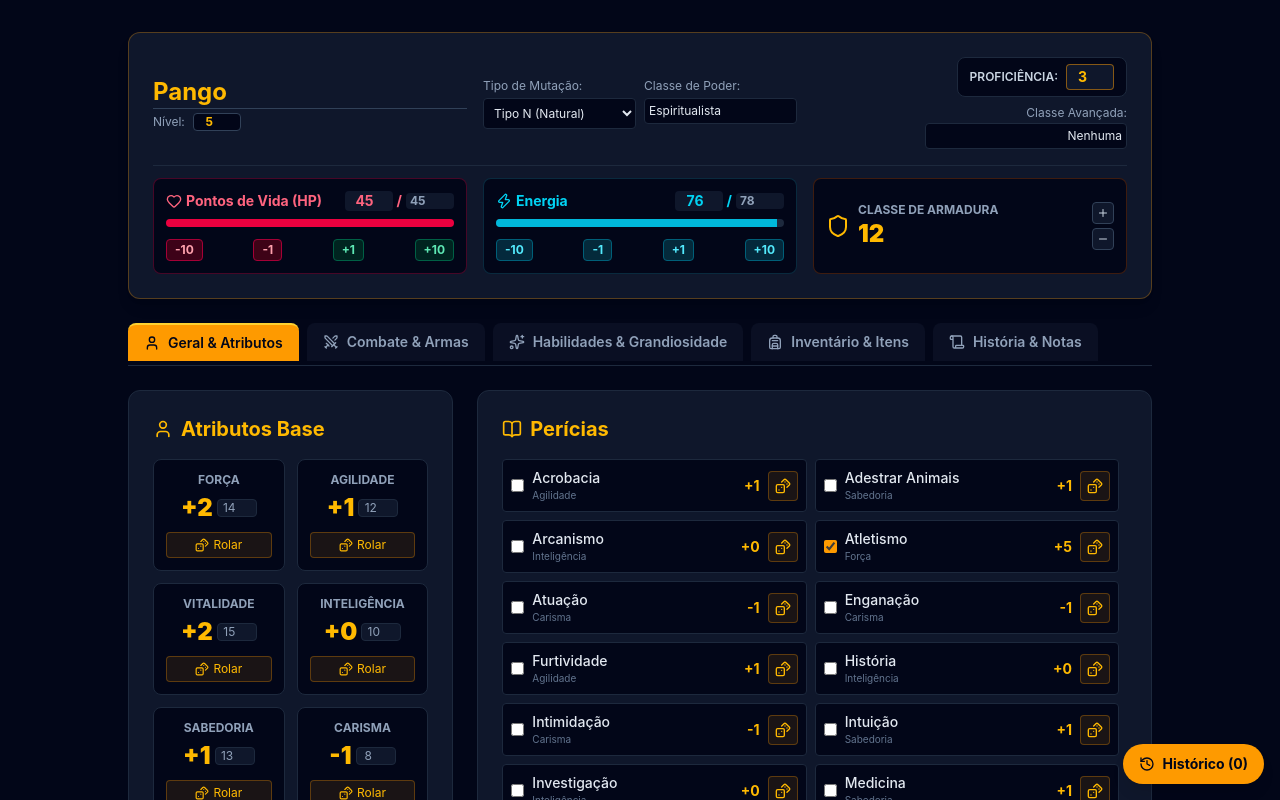
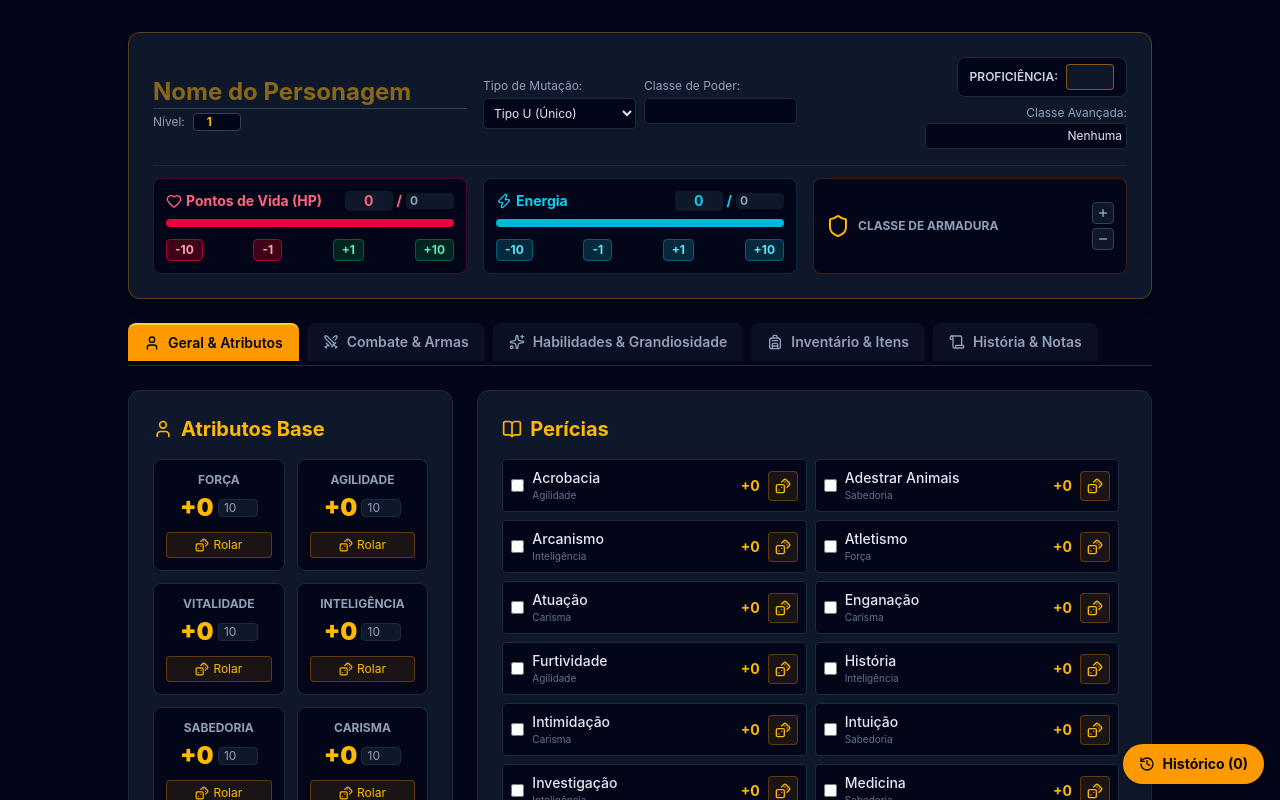
Before and after one commit to kimarispr/Ficha-Rpg-ODespertar, a React (Vite) app: page / in a window 1280 px wide. Shown: the top 800 px of the page. Built offline with nearby package versions, Linux system fonts and the light colour scheme.

Commit message:
Atualização Despertar

```diff
--- a/src/App.jsx
+++ b/src/App.jsx
@@ -30,52 +30,52 @@ export default function App() {
 
   // Perfil do Personagem & Mutação
   const [charInfo, setCharInfo] = useState({
-    name: 'Pango',
-    level: 5,
-    mutation: 'N',
-    baseClass: 'Espiritualista',
+    name: '',
+    level: 1,
+    mutation: '',
+    baseClass: '',
     advClass: 'Nenhuma'
   });
 
   // Status Vitais
-  const [hp, setHp] = useState({ current: 45, max: 45 });
-  const [energy, setEnergy] = useState({ current: 76, max: 78 });
-  const [armorClass, setArmorClass] = useState(12);
-  const [profBonus, setProfBonus] = useState(3);
+  const [hp, setHp] = useState({ current: 0, max: 0 });
+  const [energy, setEnergy] = useState({ current: 0, max: 0 });
+  const [armorClass, setArmorClass] = useState();
+  const [profBonus, setProfBonus] = useState();
 
   // Atributos
   const [attributes, setAttributes] = useState({
-    Força: 14,
-    Agilidade: 12,
-    Vitalidade: 15,
+    Força: 10,
+    Agilidade: 10,
+    Vitalidade: 10,
     Inteligência: 10,
-    Sabedoria: 13,
-    Carisma: 8,
+    Sabedoria: 10,
+    Carisma: 10,
     Poder: 5 // Poder não possui modificador negativo/fórmula tradicional
   });
 
   // Perícias Proficientes
-  const [proficientSkills, setProficientSkills] = useState(['Atletismo', 'Percepção']);
+  const [proficientSkills, setProficientSkills] = useState(['', '']);
 
   // Armas de Combate
   const [weapons, setWeapons] = useState([
-    { id: 1, name: 'Manoplas Salamandras de Magma', dmg: '3d8 + 9', attr: 'Força', prop: 'Nenhuma' }
+    { id: 1, name: '', dmg: '', attr: '', prop: '' }
   ]);
 
   // Habilidades
   const [abilities, setAbilities] = useState([
-    { id: 1, name: 'Dardo Elemental', tier: 'Simples (1-2x)', cost: 2, damage: '1d6 + 2', area: '3m', dur: 'Instantânea', desc: 'Dispara uma esfera de energia elemental pura.' }
+    { id: 1, name: '', tier: '', cost: 2, damage: '', area: '', dur: '', desc: '' }
   ]);
 
   // Inventário
   const [gold, setGold] = useState(45);
   const [inventory, setInventory] = useState([
-    { id: 1, name: 'Escudo de Aço', qty: 1, weight: '3.0 kg', desc: 'Concede +2 de defesa quando empunhado.' },
-    { id: 2, name: 'Poção de Cura', qty: 3, weight: '0.5 kg', desc: 'Recupera 2d4 + 2 de HP.' }
+    { id: 1, name: '', qty: 1, weight: '', desc: '' },
+    { id: 2, name: '', qty: 3, weight: '', desc: '' }
   ]);
 
   // Anotações
-  const [notes, setNotes] = useState('Nascido nas terras do norte, despertou a mutação elemental após sobreviver a um raio...');
+  const [notes, setNotes] = useState('');
 
   // Modais de Cadastro
   const [isWeaponModalOpen, setIsWeaponModalOpen] = useState(false);
```
